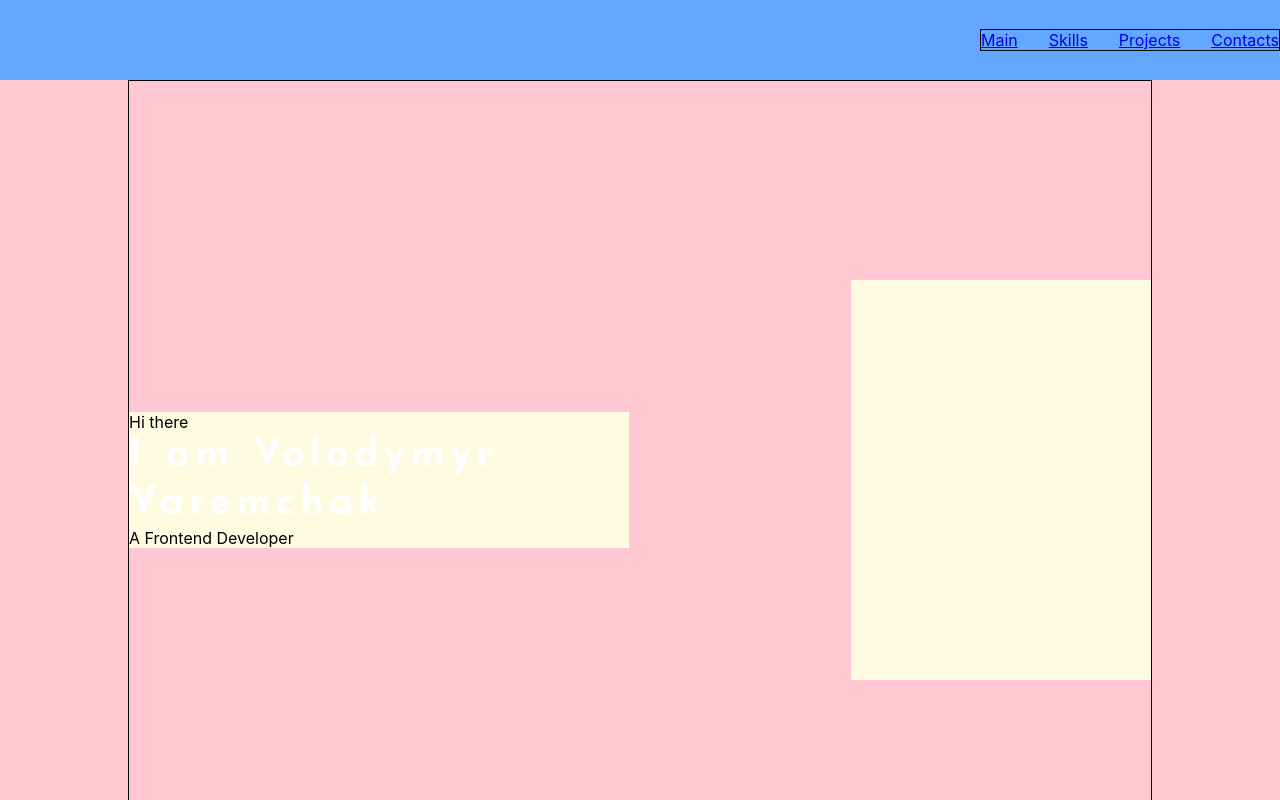
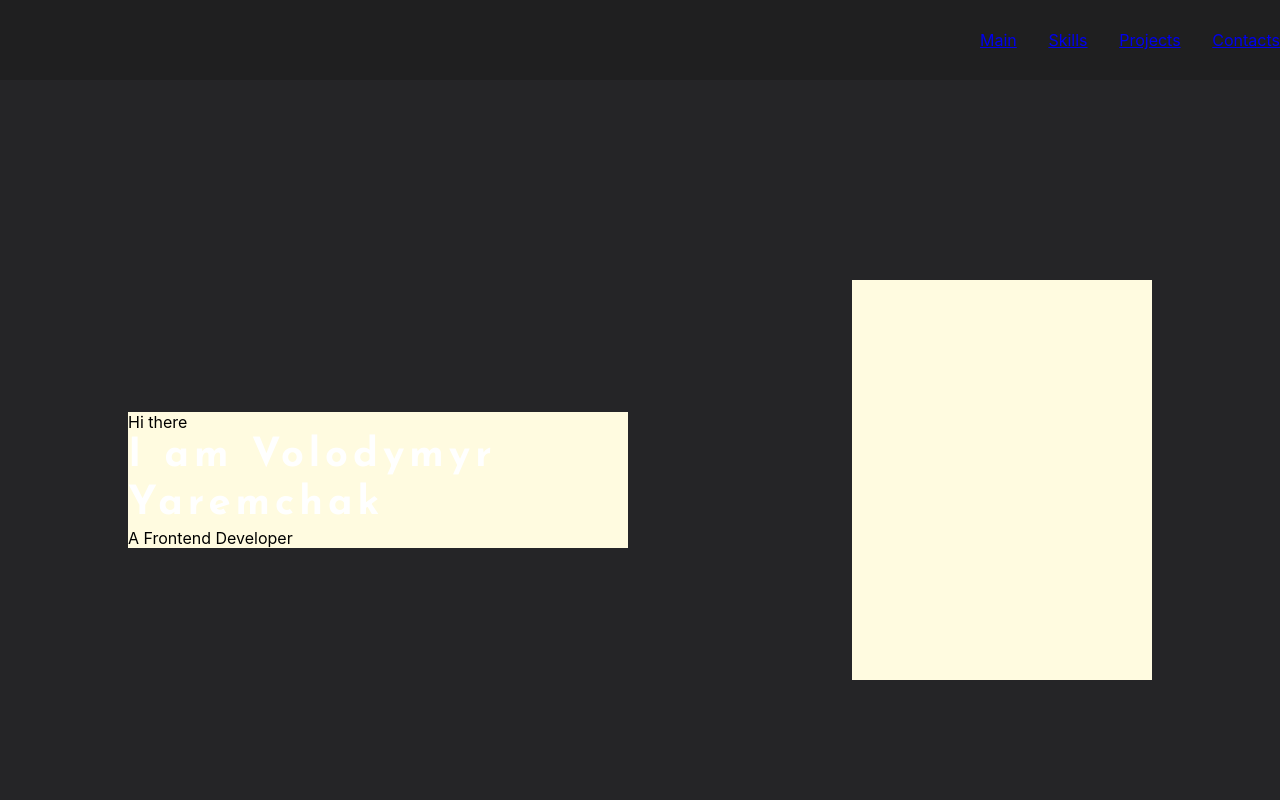
Before and after one commit to vovkahorror/portfolio, a React (Create React App) app: page / in a window 1280 px wide. Shown: the top 800 px of the page. Built offline with nearby package versions, Linux system fonts and the light colour scheme.

Commit message:
feat: deleted borders of blocks

```diff
--- a/src/App.css
+++ /dev/null
@@ -1,3 +0,0 @@
-.App {
-
-}
--- /dev/null
+++ b/src/App.scss
@@ -0,0 +1,11 @@
+@import './common/styles/sass/variables';
+
+.App {
+  & > *:nth-child(odd) {
+    background-color: $backgroundColor;
+  }
+
+  & > *:nth-child(even) {
+    background-color: $backgroundSecondColor;
+  }
+}
--- a/src/App.tsx
+++ b/src/App.tsx
@@ -1,5 +1,5 @@
 import React from 'react';
-import './App.css';
+import './App.scss';
 import Header from './header/Header';
 import Main from './main/Main';
 import Skills from './skills/Skills';
--- a/src/common/styles/Container.module.scss
+++ b/src/common/styles/Container.module.scss
@@ -7,7 +7,6 @@
     margin: 0 auto;
     width: 80%;
     height: 100%;
-    border: 1px solid;
 
     @media (max-width: 768px) {
         justify-content: center;
--- a/src/header/Header.module.scss
+++ b/src/header/Header.module.scss
@@ -3,5 +3,4 @@
   justify-content: flex-end;
   align-items: center;
   height: 80px;
-  background-color: #63a6ff;
 }
--- a/src/main/Main.module.scss
+++ b/src/main/Main.module.scss
@@ -1,6 +1,5 @@
 .mainBlock {
   height: 100vh;
-    background-color: #ffc7d2;
 }
 
 .greeting {
--- a/src/nav/Nav.module.scss
+++ b/src/nav/Nav.module.scss
@@ -1,6 +1,5 @@
 .navBlock {
   width: 300px;
-  border: 1px solid;
 }
 
 .navList {
--- a/src/projects/Projects.module.scss
+++ b/src/projects/Projects.module.scss
@@ -5,7 +5,6 @@
   justify-content: center;
   align-items: center;
   min-height: 100vh;
-  background-color: $backgroundColor;
 
   .projectsContainer {
     flex-direction: column;
--- a/src/skills/Skills.module.scss
+++ b/src/skills/Skills.module.scss
@@ -1,6 +1,5 @@
 .skillsBlock {
   height: 100vh;
-    background-color: #cfffc8;
 }
 
 .skillsContainer {
```
Lines whose indentation alone changed are shown as unchanged.
